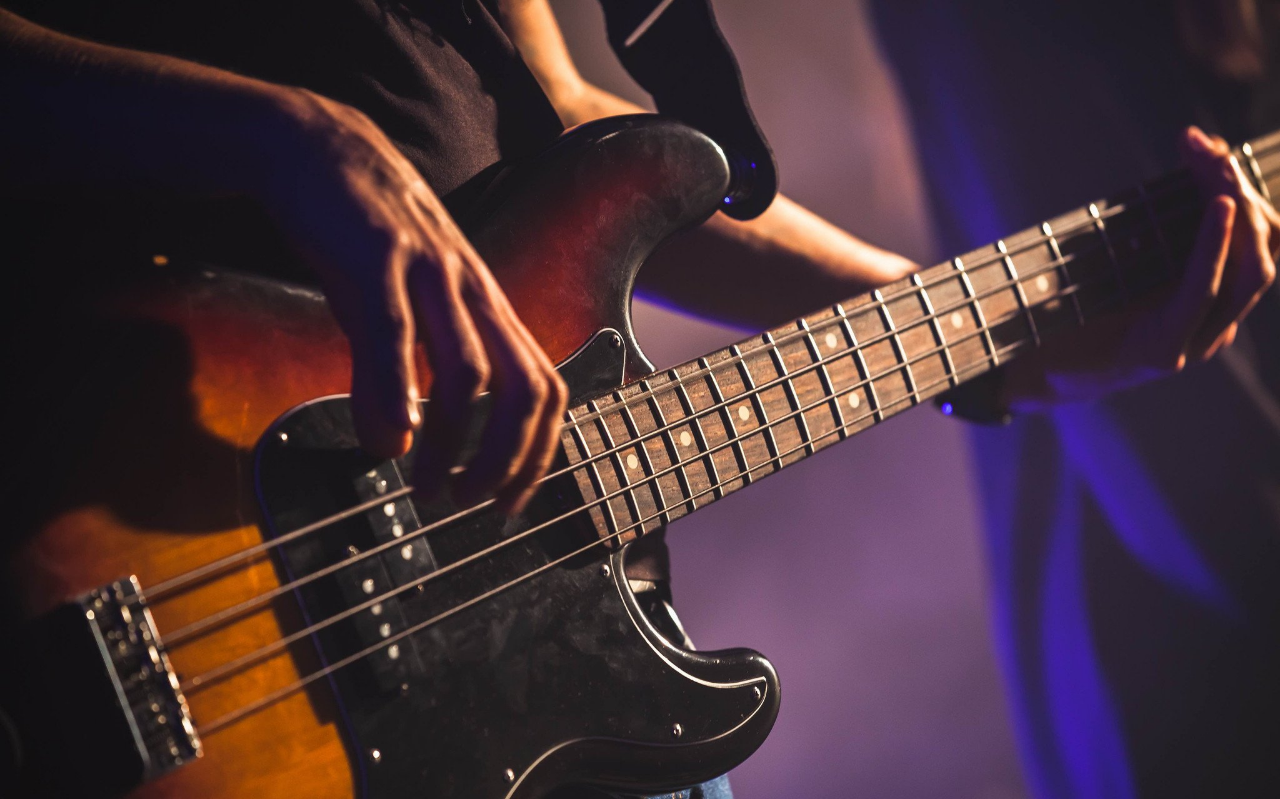
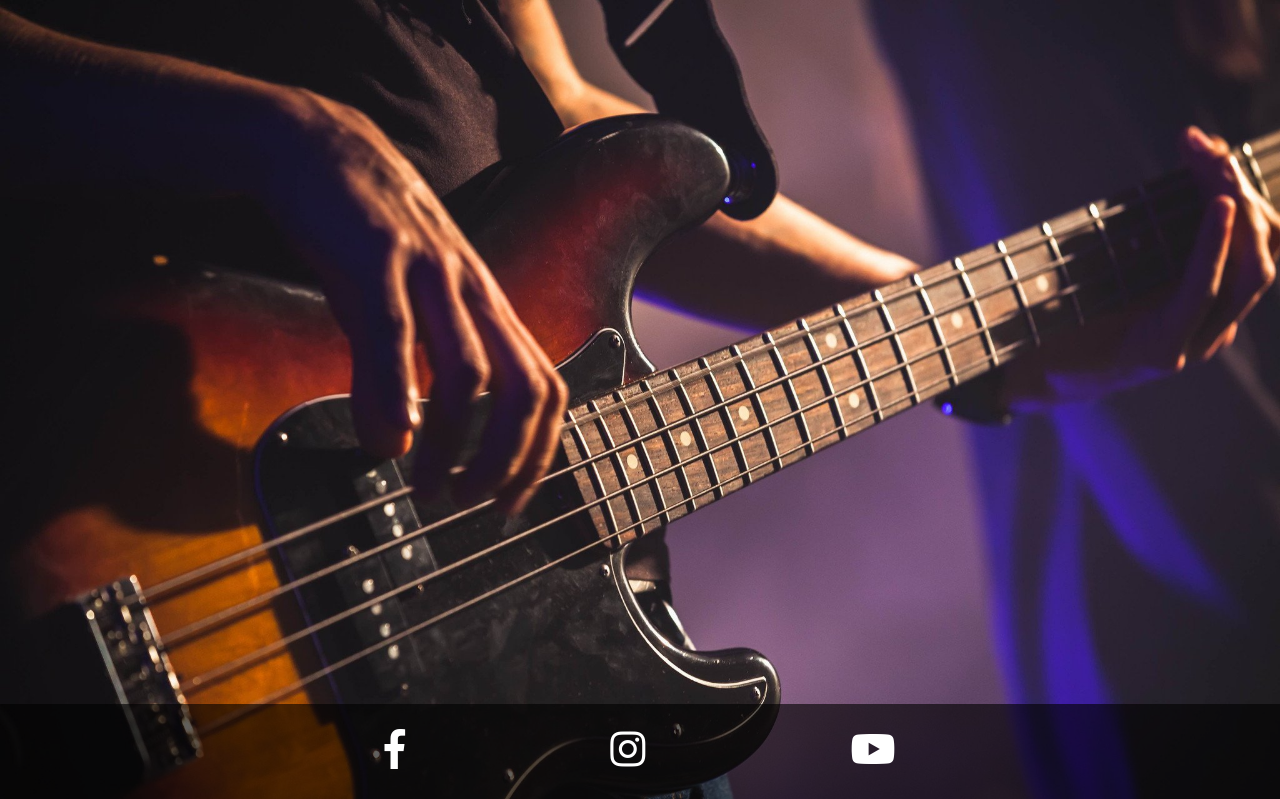
Before and after one commit to pickausernameg/EscolaRealSom, a PHP site: page /view/home.html in a window 1280 px wide. Shown: the part 1681-2480 px from the top of the page. Run offline with PHP 8.4, Linux system fonts and the light colour scheme; some libraries are stand-ins or nearby versions.

Commit message:
add footer

```diff
--- a/assets/css/style.css
+++ b/assets/css/style.css
@@ -68,3 +68,26 @@ nav ul li a:hover {
   height: 100%;
   top: 0;
 }
+
+footer{
+  width: 100%;
+  height: 70px;
+  position: relative;
+  background-color: #0000009c;
+  bottom: 95px;
+  padding-top: 25px;
+  text-align: center;
+}
+
+footer i{
+	font-size: 40px;
+  color: white;
+}
+
+footer i:hover{
+	color: #F58220;
+}
+
+footer a{
+	margin: 0px 100px;
+}
--- a/view/home.html
+++ b/view/home.html
@@ -5,6 +5,7 @@
 	<meta name="viewport" content="width=device-width, initial-scale=1.0">
 	<title>Home</title>
 	<link rel="stylesheet" type="text/css" href="../assets/css/style.css">
+	<link rel="stylesheet" href="https://use.fontawesome.com/releases/v5.2.0/css/all.css">
 	<script src="https://code.jquery.com/jquery-3.2.1.js"></script>
 	<script src="../assets/js/scrollEffect.js"></script>
 </head>
@@ -31,5 +32,11 @@
 <div class="box3">
 </div>
 
+<footer>
+	<a href="https://www.facebook.com/escolademusicarealsom/"><i class="fab fa-facebook-f"></i></a>
+	<a href="https://www.instagram.com/gruporealsom/"><i class="fab fa-instagram"></i></a>
+	<a href="https://www.youtube.com/channel/UC5SWcfhM9jJ0a7aVKxb_uhg"><i class="fab fa-youtube"></i></a>
+</footer>
+
 </body>
 </html>
```
